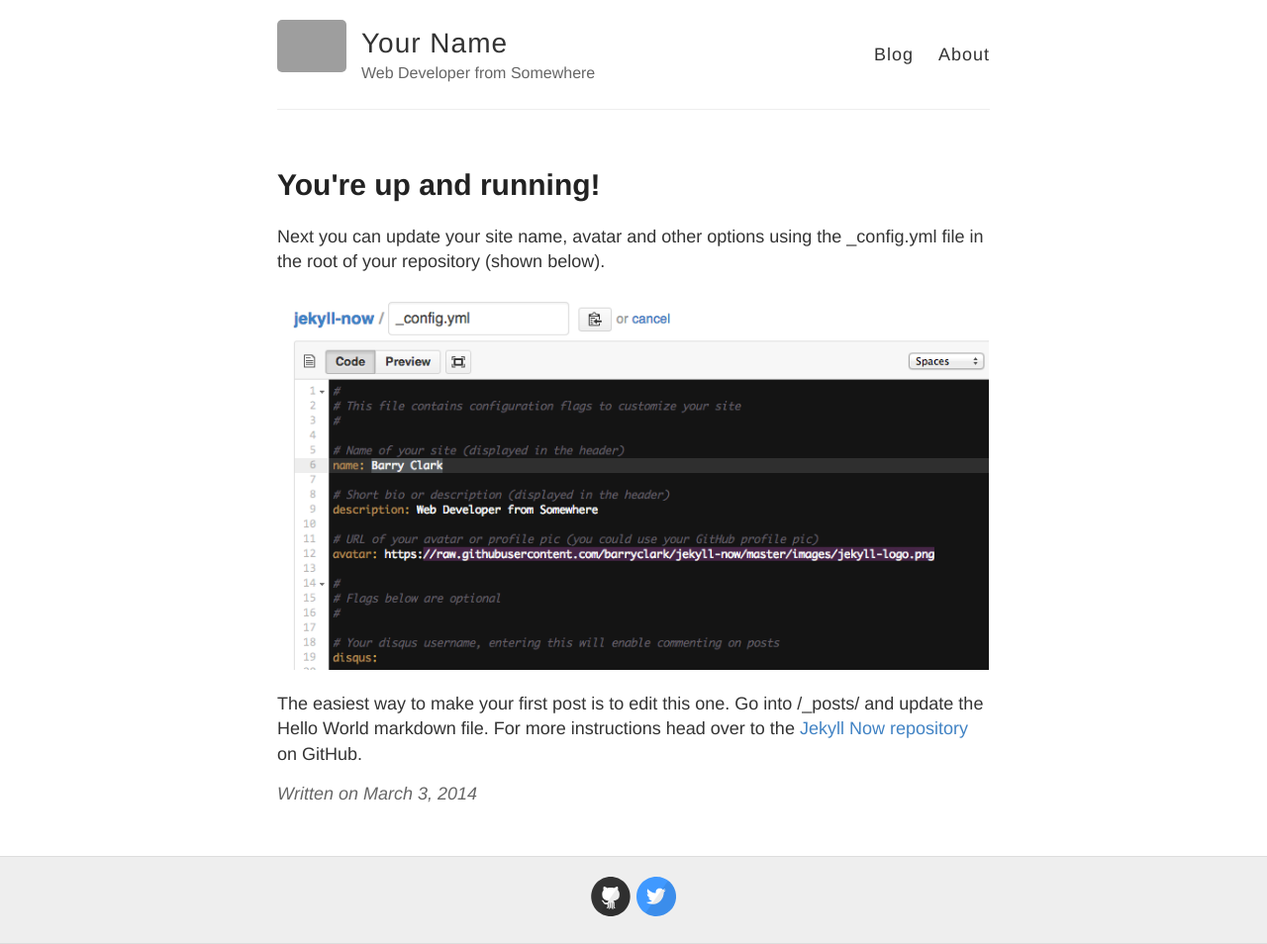
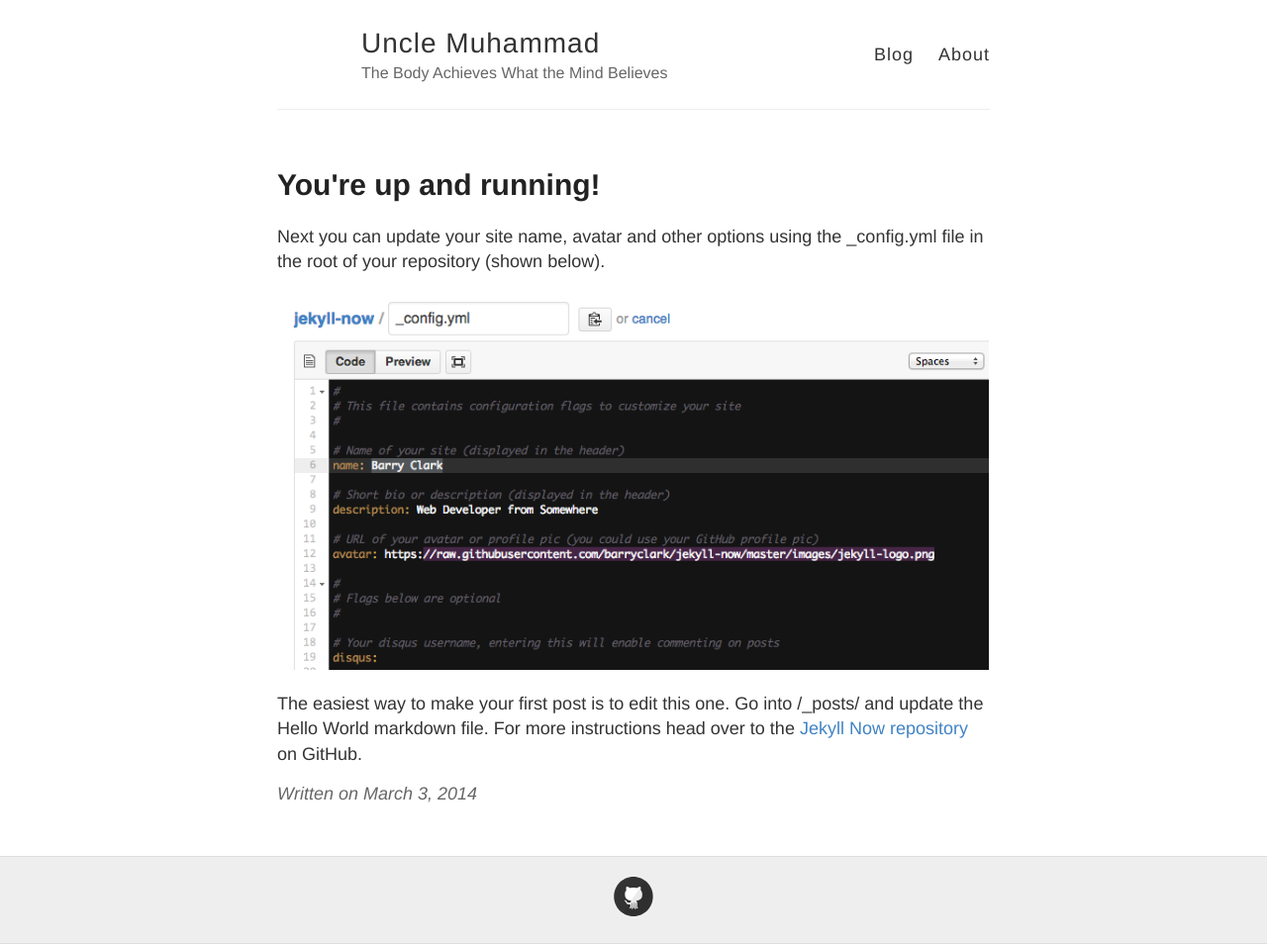
Before and after one commit to unclemu/unclemu.github.io, a Jekyll site: the page built from _posts/2014-3-3-Hello-World.md, in a window 1280 px wide. Shown: the whole page at 99% size. Built offline with Jekyll 4.4.1, drawn with Linux system fonts in a browser that asks for light colours; grey boxes are pictures that could not be loaded.

Commit message:
Update _config.yml

```diff
--- a/_config.yml
+++ b/_config.yml
@@ -3,13 +3,13 @@
 #
 
 # Name of your site (displayed in the header)
-name: Your Name
+name: Uncle Muhammad
 
 # Short bio or description (displayed in the header)
-description: Web Developer from Somewhere
+description: The Body Achieves What the Mind Believes
 
 # URL of your avatar or profile pic (you could use your GitHub profile pic)
-avatar: https://raw.githubusercontent.com/barryclark/jekyll-now/master/images/jekyll-logo.png
+#avatar: https://raw.githubusercontent.com/barryclark/jekyll-now/master/images/jekyll-logo.png
 
 #
 # Flags below are optional
@@ -21,12 +21,12 @@ footer-links:
   email:
   facebook:
   flickr:
-  github: barryclark/jekyll-now
+  github: unclemu/unclemu.github.io
   instagram:
   linkedin:
   pinterest:
   rss: # just type anything here for a working RSS icon
-  twitter: jekyllrb
+  twitter:
   stackoverflow: # your stackoverflow profile, e.g. "users/50476/bart-kiers"
   youtube: # channel/<your_long_string> or user/<user-name>
   googleplus: # anything in your profile username that comes after plus.google.com/
```
